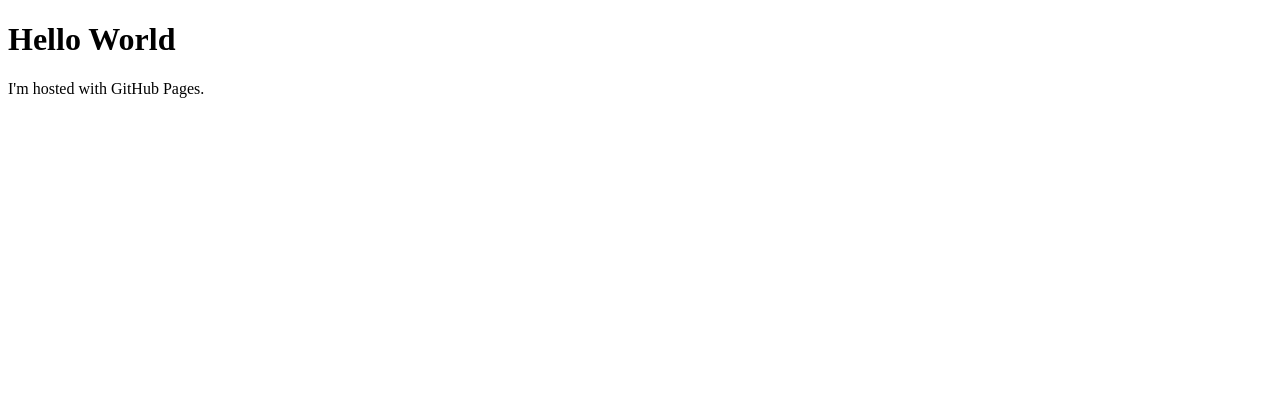
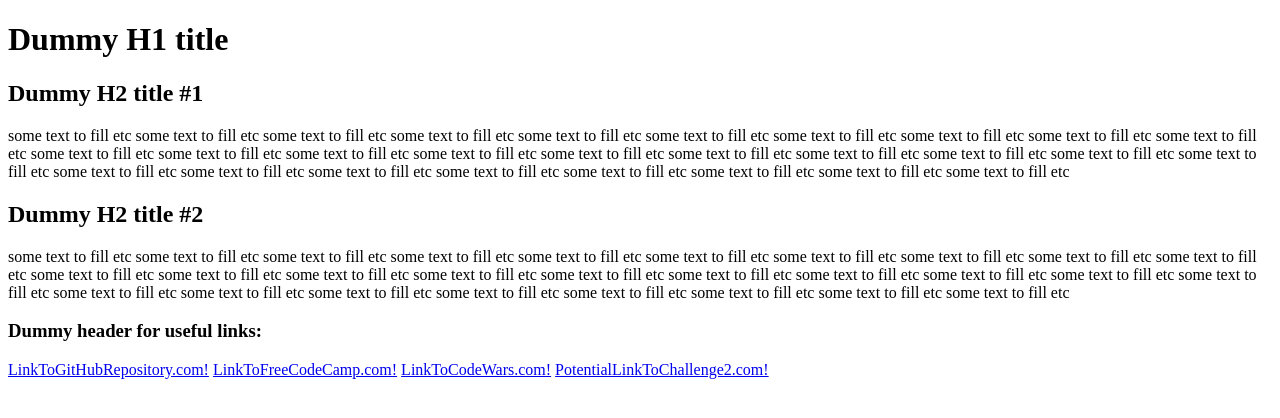
Before and after one commit to Wkusniashka/one-page-site, a plain HTML site: page index.html in a window 1280 px wide. Drawn offline with Linux system fonts and the light colour scheme.

Commit message:
bring some dummy text

```diff
--- a/index.html
+++ b/index.html
@@ -1,7 +1,15 @@
 <!DOCTYPE html>
 <html>
 <body>
-<h1>Hello World</h1>
-<p>I'm hosted with GitHub Pages.</p>
+<h1>Dummy H1 title</h1>
+<h2>Dummy H2 title #1</h2>
+<p>some text to fill etc some text to fill etc some text to fill etc some text to fill etc some text to fill etc some text to fill etc some text to fill etc some text to fill etc some text to fill etc some text to fill etc some text to fill etc some text to fill etc some text to fill etc some text to fill etc some text to fill etc some text to fill etc some text to fill etc some text to fill etc some text to fill etc some text to fill etc some text to fill etc some text to fill etc some text to fill etc some text to fill etc some text to fill etc some text to fill etc some text to fill etc some text to fill etc </p>
+<h2>Dummy H2 title #2</h2>
+<p>some text to fill etc some text to fill etc some text to fill etc some text to fill etc some text to fill etc some text to fill etc some text to fill etc some text to fill etc some text to fill etc some text to fill etc some text to fill etc some text to fill etc some text to fill etc some text to fill etc some text to fill etc some text to fill etc some text to fill etc some text to fill etc some text to fill etc some text to fill etc some text to fill etc some text to fill etc some text to fill etc some text to fill etc some text to fill etc some text to fill etc some text to fill etc some text to fill etc </p>
+<h3>Dummy header for useful links:</h3>
+<a href="https://www.example.com">LinkToGitHubRepository.com!</a>
+<a href="https://www.example.com">LinkToFreeCodeCamp.com!</a>
+<a href="https://www.example.com">LinkToCodeWars.com!</a>
+<a href="https://www.example.com">PotentialLinkToChallenge2.com!</a>
 </body>
 </html>
```
